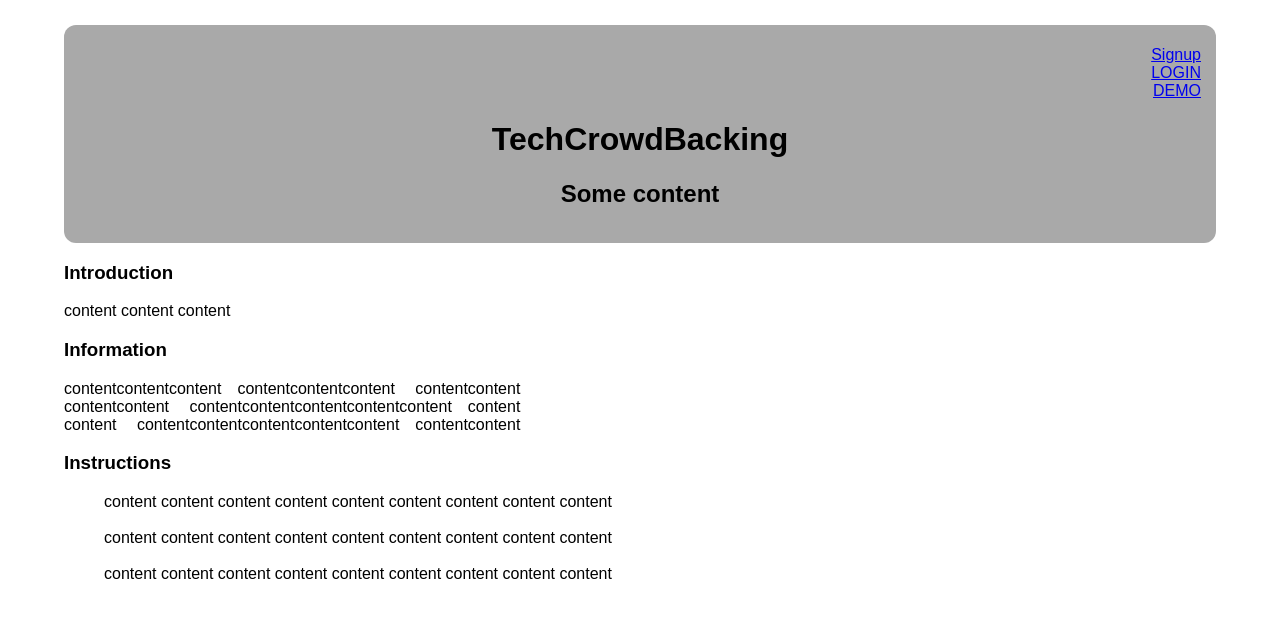
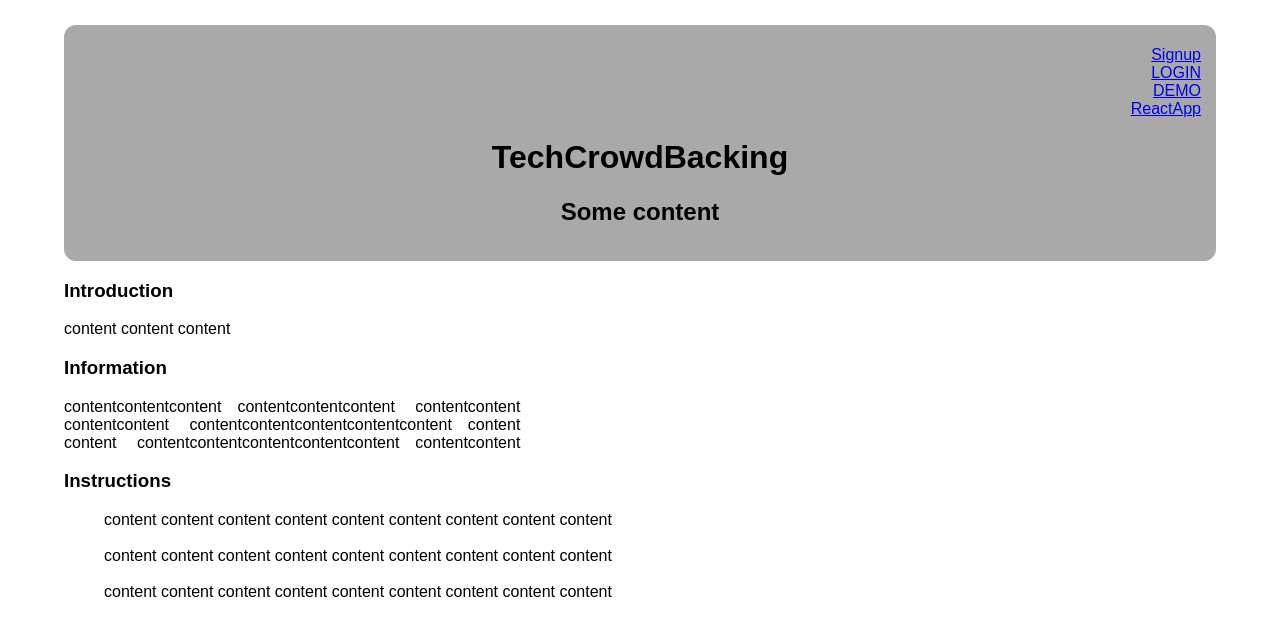
Before and after one commit to StephenDodd1/TechCrowdBacking-v2--client, a plain HTML site: page index.html in a window 1280 px wide. Drawn offline with Linux system fonts and the light colour scheme.

Commit message:
added link from react static app

```diff
--- a/index.html
+++ b/index.html
@@ -13,6 +13,7 @@
             <li><a href='./Signup/'>Signup</a></li>
             <li><a href='./Login/'>LOGIN</a></li>
             <li><a href='./Demo/'>DEMO</a></li>
+            <li><a href='./build/'>ReactApp</a></li>
          </ul>
       </nav>
       <h1>TechCrowdBacking</h1>
```
